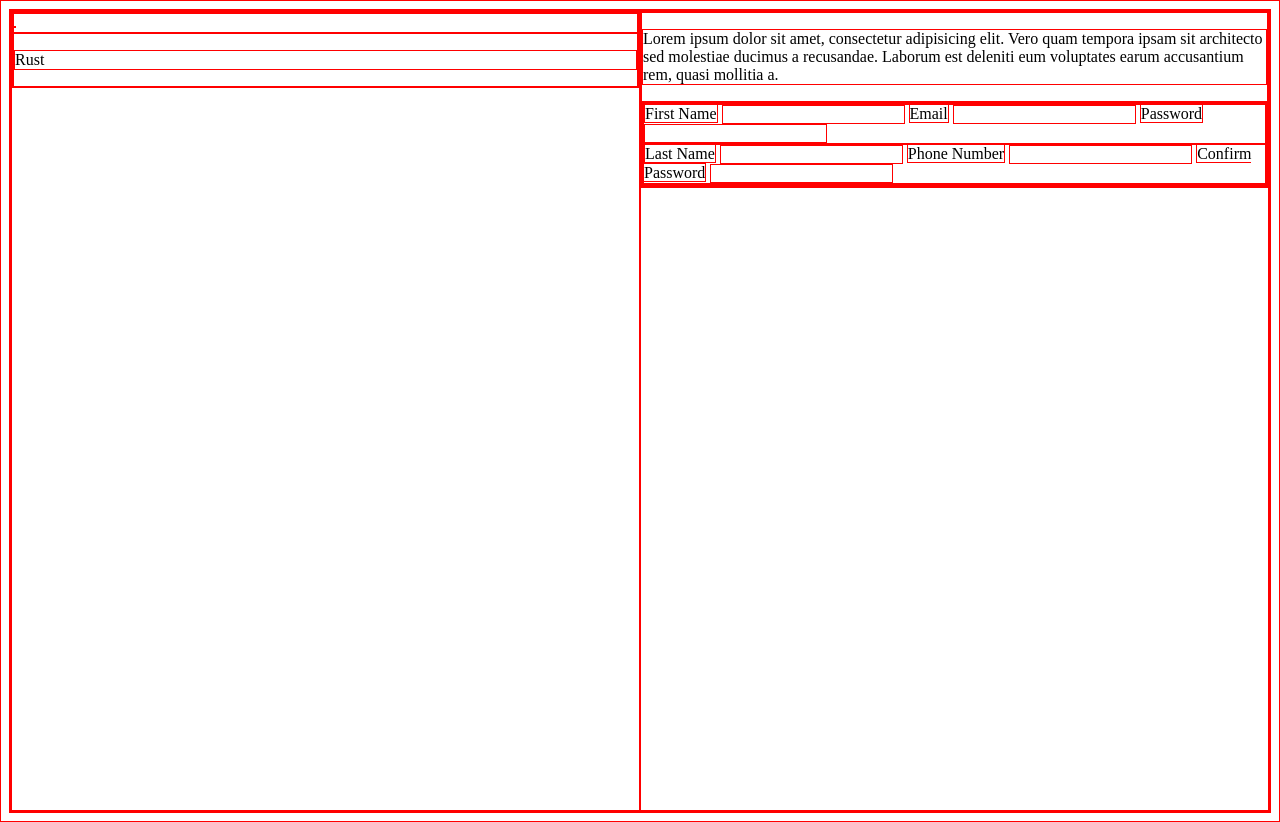
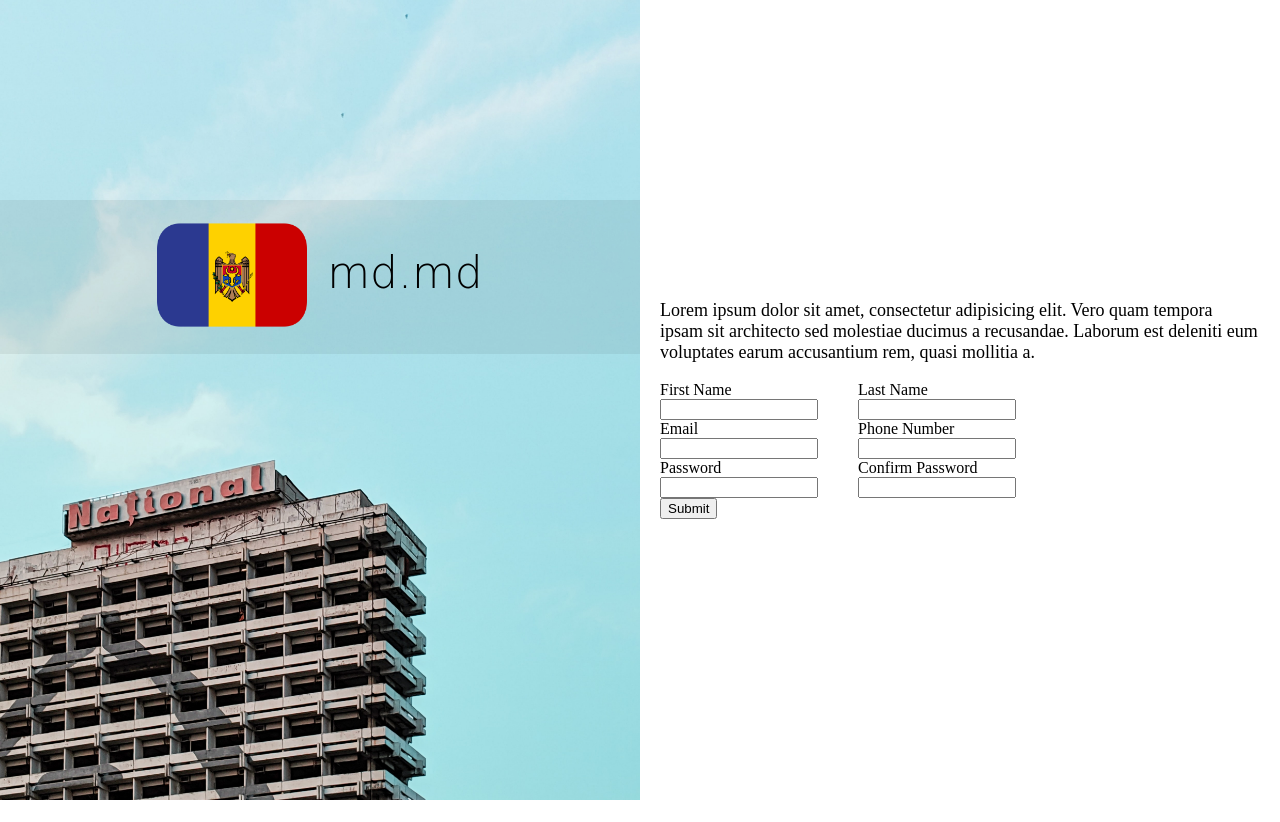
Before and after one commit to mg751/odinsignupform, a plain HTML site: page index.html in a window 1280 px wide. After the commit the page ends 800 px from the top, so only its background shows below. Drawn offline with Linux system fonts and the light colour scheme; a web font is replaced by a local one.

Commit message:
Redo theme, add html skeleton, basic layout

```diff
--- a/index.html
+++ b/index.html
@@ -4,52 +4,54 @@
     <meta charset="UTF-8">
     <meta http-equiv="X-UA-Compatible" content="IE=edge">
     <meta name="viewport" content="width=device-width, initial-scale=1.0">
-    <title>Brutalist signup form</title>
+    <title>MD signup form</title>
     <link rel="stylesheet" href="style.css">
+    <link rel="preconnect" href="https://fonts.googleapis.com"><link rel="preconnect" href="https://fonts.gstatic.com" crossorigin><link href="https://fonts.googleapis.com/css2?family=Edu+QLD+Beginner:wght@400;500;600;700&display=swap" rel="stylesheet">
 </head>
 <body>
     <div id="maincontainer">
+
         <div id="imagesection">
             <div id="logobanner">
                 <div id="logocontainer">
-                    <img src="" alt="">
+                    <img src="/images/pngwing.com.png" width="150" height="150" alt="">
                 </div>
                 <div id="logotext">
-                    <p>Rust</p>
+                    <h1>md.md</h1>
                 </div>
             </div>
         </div>
+
         <div id="formsection">
             <div id="formintro">
                 <p>Lorem ipsum dolor sit amet, consectetur adipisicing elit. Vero quam tempora ipsam sit architecto sed molestiae ducimus a recusandae. Laborum est deleniti eum voluptates earum accusantium rem, quasi mollitia a.</p>
             </div>
             <div id="formcontainer">
-                <form action="">
+                <form id="mdform" action="">
+                    <div id="formouter">
                         <div id="formleft">
                             <label for="firstname">First Name</label>
                             <input type="text" name="firstname" id="firstname">
 
                             <label for="emailfield">Email</label>
                             <input type="email" name="email" id="emailfield">
-
                             <label for="pwfield">Password</label>
                             <input type="password" name="password" id="pwfield">
                         </div>
-
                         <div id="formright">
                             <label for="lastname">Last Name</label>
                             <input type="text" name="lastname" id="lastname">
-
                             <label for="telfield">Phone Number</label>
                             <input type="tel" name="telephone" id="telfield">
-
                             <label for="confirmpw">Confirm Password</label>
                             <input type="password" name="confirmpw" id="confirmpw">
                         </div>
-
+                    </div>
                 </form>
             </div>
-            <div id="formfooter"></div>
+            <div id="formfooter">
+                <button type="submit" form="mdform">Submit</button>
+            </div>
         </div>
     </div>
 </body>
--- a/style.css
+++ b/style.css
@@ -1,3 +1,24 @@
+:root {
+    --main-color: black;
+    --bg-color-light: #dbdbcb;
+    --secondary-color: #94a48c;
+    --heading-font: 'Edu QLD Beginner', cursive;
+}
+
+
+#logobanner h1 {
+    font-family: var(--heading-font);
+    color: var(--main-color);
+    font-size: 2.75rem;
+    font-weight: lighter;
+    position: relative;
+    bottom: 5px;
+}
+
+body {
+    margin: 0;
+}
+
 #maincontainer {
     height: 100vh;
     display: flex;
@@ -8,6 +29,57 @@
     flex-basis: 50%;
 }
 
-* {
-    border: 1px solid red;
+#imagesection {
+    display: flex;
+    flex-direction: column;
+    background-image:  url(images/sasha-pleshco-o5I0e1hmMwc-unsplash.jpg);
+    background-position: top;
+    background-size: cover;
 }
+
+#formsection {
+    display: flex;
+    flex-direction: column;
+    justify-content: center;
+}
+
+#formintro,
+#formcontainer,
+#formfooter {
+    margin: 0px 20px;
+}
+
+#formintro p {
+    font-size: large;
+}
+
+#logobanner {
+    position: relative;
+    top: 25%;
+    display: flex;
+    justify-content: center;
+    background-color: #00000010;
+    gap: 20px;
+}
+
+#logotext {
+    display: flex;
+    flex-direction: column;
+    justify-content: center;
+}
+
+
+#formouter {
+    display: flex;
+    gap: 40px;
+}
+
+#formleft,
+#formright {
+    display: flex;
+    flex-direction: column;
+}
+
+input {
+    width: 150px;
+}
```
Also changed, not shown: images/Screenshot from 2022-12-21 19-59-52.png (added), images/pngwing.com.png (added). Lines whose indentation alone changed are shown as unchanged.
